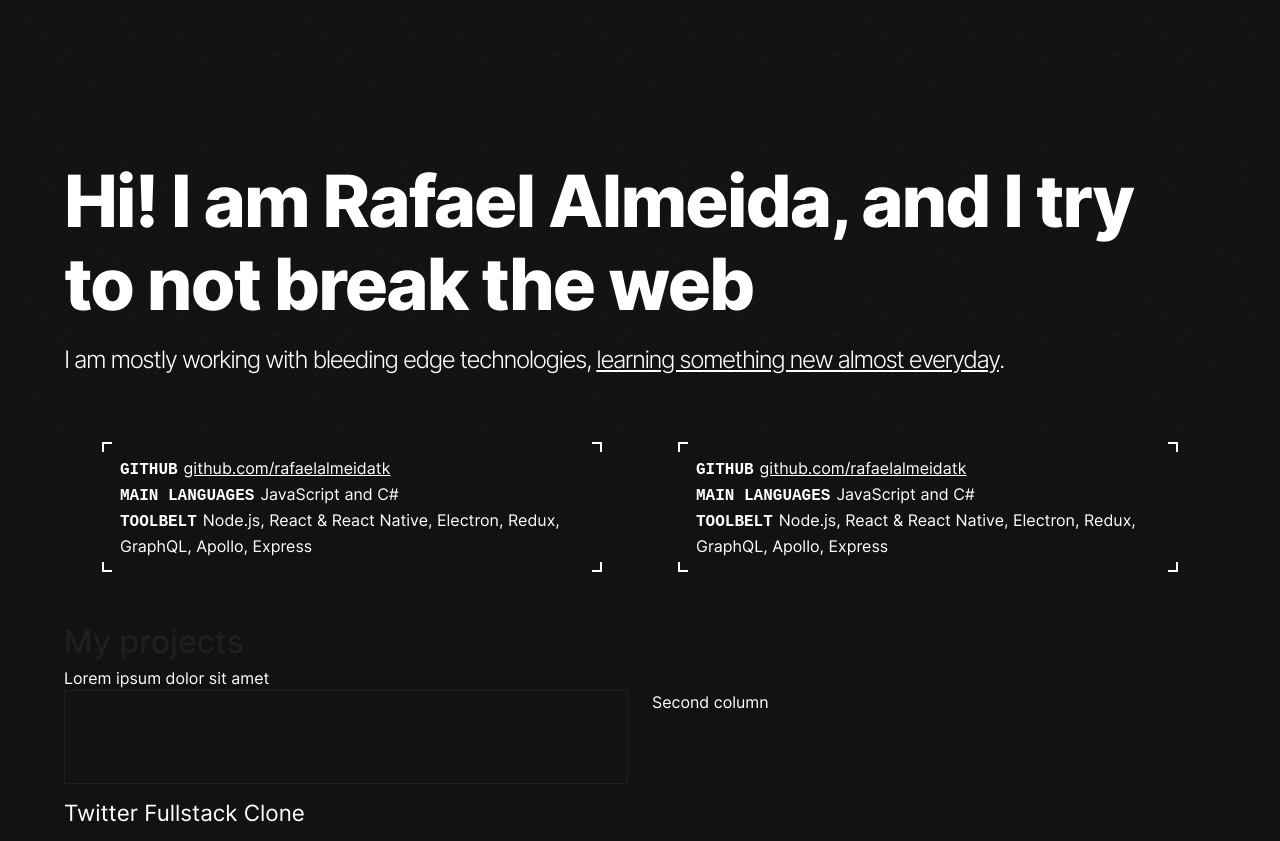
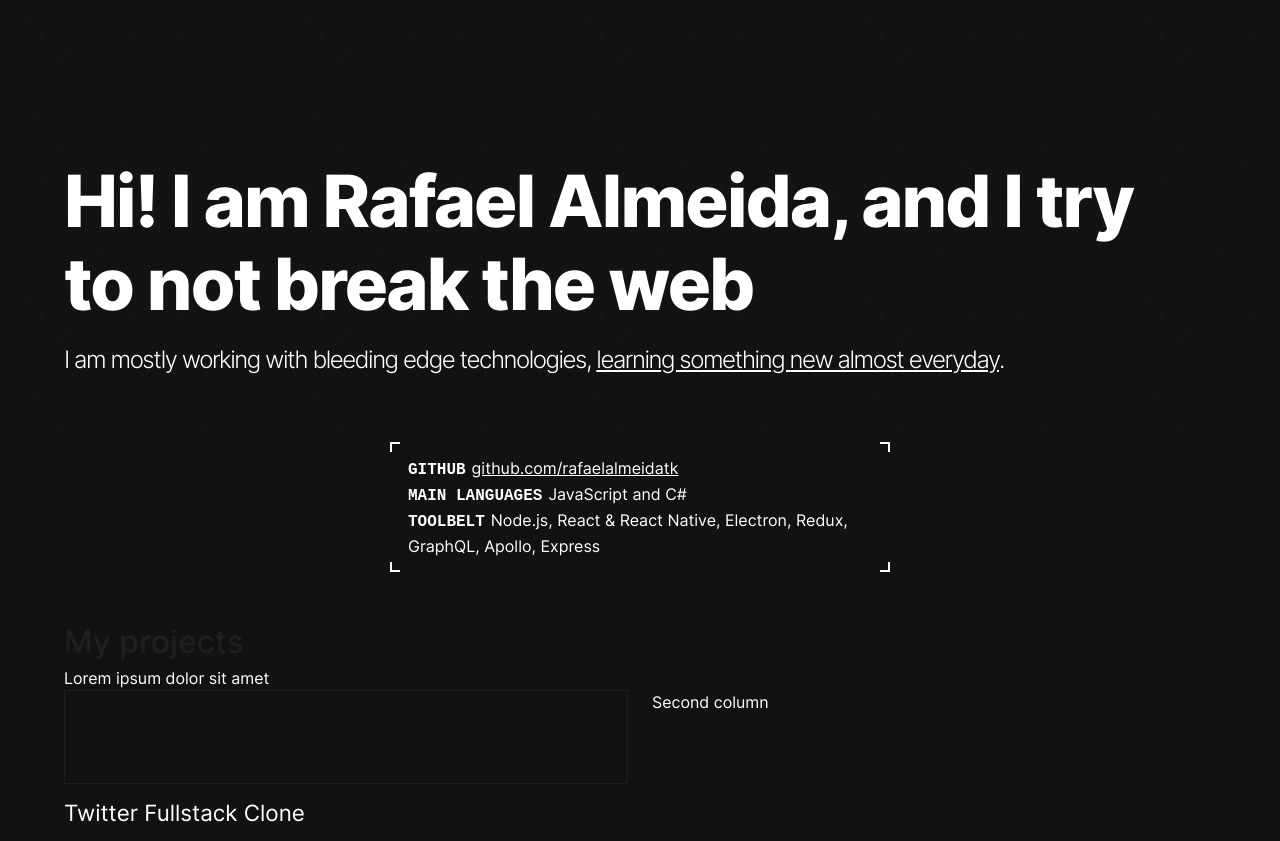
Before and after one commit to rafaelalmeidatk/rafaelalmeidatk.com, a Next.js app: page / in a window 1280 px wide. Built offline with nearby package versions, Linux system fonts and the light colour scheme.

Commit message:
add animation on about-me box

```diff
--- a/src/pages/index.js
+++ b/src/pages/index.js
@@ -84,15 +84,15 @@ const Home = () => (
       </div>
     </section>
 
-    <section className="about-me">
-      <div className="container">
-        <div className="box">
-          <div className="box-border tl" />
-          <div className="box-border tr" />
-          <div className="box-border bl" />
-          <div className="box-border br" />
+    <section className="about-me container">
+      <div className="box">
+        <div className="box-border tl" />
+        <div className="box-border tr" />
+        <div className="box-border bl" />
+        <div className="box-border br" />
+        <div className="content">
           <div>
-            <span className="key">github</span>
+            <span className="key">Github</span>
             <span className="value">
               <a href="https://github.com/rafaelalmeidatk">
                 github.com/rafaelalmeidatk
@@ -100,37 +100,11 @@ const Home = () => (
             </span>
           </div>
           <div>
-            <span className="key">main languages</span>
+            <span className="key">Main Languages</span>
             <span className="value">JavaScript and C#</span>
           </div>
           <div>
-            <span className="key">toolbelt</span>
-            <span className="value">
-              Node.js, React & React Native, Electron, Redux, GraphQL, Apollo,
-              Express
-            </span>
-          </div>
-        </div>
-
-        <div className="box">
-          <div className="box-border tl" />
-          <div className="box-border tr" />
-          <div className="box-border bl" />
-          <div className="box-border br" />
-          <div>
-            <span className="key">github</span>
-            <span className="value">
-              <a href="https://github.com/rafaelalmeidatk">
-                github.com/rafaelalmeidatk
-              </a>
-            </span>
-          </div>
-          <div>
-            <span className="key">main languages</span>
-            <span className="value">JavaScript and C#</span>
-          </div>
-          <div>
-            <span className="key">toolbelt</span>
+            <span className="key">Toolbelt</span>
             <span className="value">
               Node.js, React & React Native, Electron, Redux, GraphQL, Apollo,
               Express
@@ -271,6 +245,37 @@ const Home = () => (
         max-width: 500px;
         padding: 14px 18px;
         position: relative;
+        overflow: hidden;
+        animation: box-open 0.5s ease-out;
+      }
+
+      .about-me .box .content {
+        animation: box-open-content 0.5s ease-out;
+      }
+
+      @keyframes box-open {
+        0% {
+          height: 0;
+          background: #fff;
+        }
+
+        30% {
+          background: #fff;
+        }
+
+        100% {
+          height: 127px;
+        }
+      }
+
+      @keyframes box-open-content {
+        0% {
+          transform: translateY(-50%);
+        }
+
+        100% {
+          transform: translateY(0%);
+        }
       }
 
       .about-me .box-border {
@@ -316,9 +321,11 @@ const Home = () => (
         margin-left: 6px;
       }
 
-      .about-me .container {
+      .about-me {
+        height: 130px;
         display: flex;
         justify-content: space-around;
+        align-items: center;
       }
 
       .projects {
```
